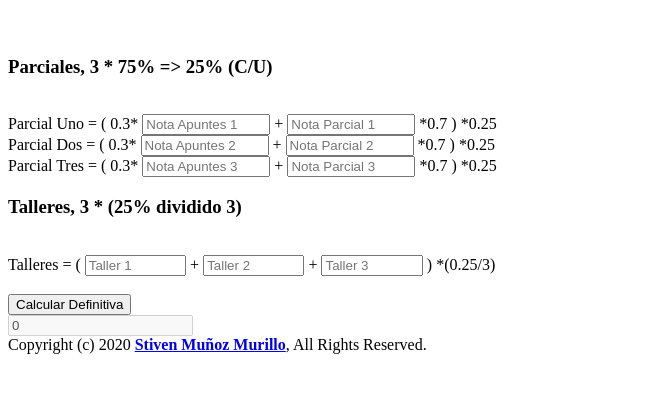
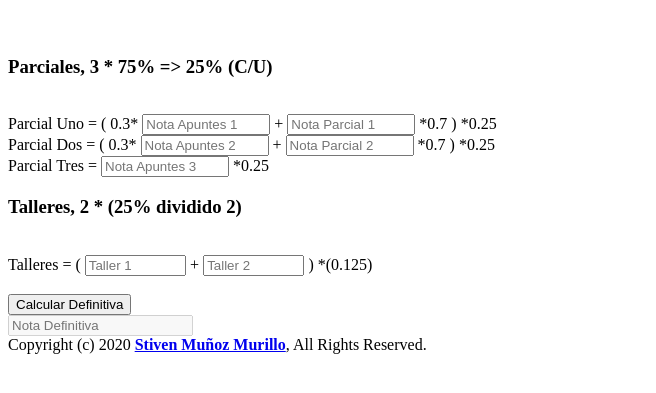
Before and after one commit to steelheart93/calculadora-nota, a plain HTML site: page index.html in a window 1280 px wide. Both pictures are taken after a click on the button "Calcular Definitiva". Shown: the part 79-472 px from the top of the page, without its empty margins (0-656 px from the left). Drawn offline with Linux system fonts and the light colour scheme.

Commit message:
Update index.html

```diff
--- a/index.html
+++ b/index.html
@@ -34,24 +34,18 @@
                     *0.7 ) *0.25
                 </div>
                 <div class="row p-3">
-                    Parcial Tres = ( 0.3*
-                    <input type="number" id="a3" placeholder="Nota Apuntes 3" style="width: 9em;">
-                    +
-                    <input type="number" id="p3" placeholder="Nota Parcial 3" style="width: 9em;">
-                    *0.7 ) *0.25
+                    Parcial Tres = <input type="number" id="a3" placeholder="Nota Apuntes 3" style="width: 9em;"> *0.25
                 </div>
             </div>
             <div class="col-6">
-                <h3>Talleres, 3 * (25% dividido 3)</h3>
+                <h3>Talleres, 2 * (25% dividido 2)</h3>
                 <br>
                 <div class="row p-3">
                     Talleres = (
                     <input type="number" id="t1" placeholder="Taller 1" style="width: 7em;">
                     +
                     <input type="number" id="t2" placeholder="Taller 2" style="width: 7em;">
-                    +
-                    <input type="number" id="t3" placeholder="Taller 3" style="width: 7em;">
-                    ) *(0.25/3)
+                    ) *(0.125)
                 </div>
                 <br>
                 <div class="row p-3">
@@ -78,7 +72,6 @@
 
             a1 = document.getElementById('a1').value;
             a2 = document.getElementById('a2').value;
-            a3 = document.getElementById('a3').value;
 
             p1 = document.getElementById('p1').value;
             p2 = document.getElementById('p2').value;
@@ -90,9 +83,9 @@
 
             parcialUno = (0.3 * a1 + p1 * 0.7) * 0.25;
             parcialDos = (0.3 * a2 + p2 * 0.7) * 0.25;
-            parcialTres = (0.3 * a3 + p3 * 0.7) * 0.25;
+            parcialTres = p3 * 0.25;
 
-            talleres = (t1 * 0.25 + t2 * 0.25 + t3 * 0.25) / 3;
+            talleres = (t1 * 0.25 + t2 * 0.25) / 2;
 
             definitiva = parcialUno + parcialDos + parcialTres + talleres;
             document.getElementById('definitiva').value = definitiva;
```
